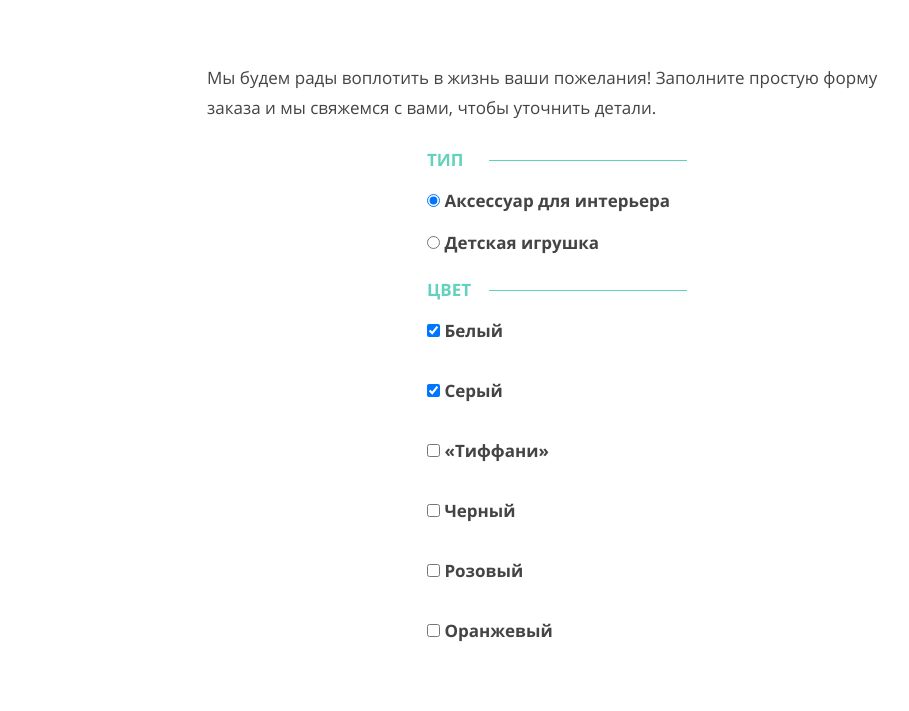
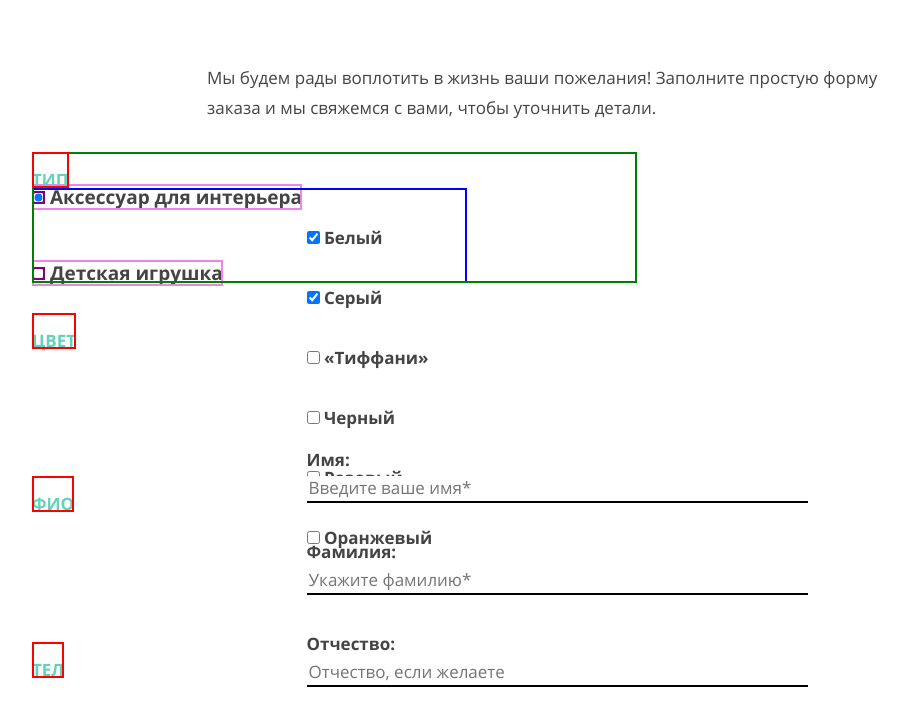
Before and after one commit to ksenya-7/143091-mishka-20, a website: page source/form.html in a window 1280 px wide. Shown: the part 380-1091 px from the top of the page, without its empty margins (83-992 px from the left). Drawn offline with nearby package versions, Linux system fonts and the light colour scheme; files that its build step writes are made by us from their sources; files whose address does not match are found by name.

Commit message:
продолжение

```diff
--- a/source/form.html
+++ b/source/form.html
@@ -153,7 +153,7 @@
           >
             <fieldset class="booking__fieldset filter-radio">
               <legend class="booking__legend">Тип</legend>
-              <ul class="filter-radio__list">
+              <ul class="booking__list filter-radio__list">
                 <li class="filter-radio__item">
                   <label class="filter-radio__label">
                     <input
--- a/source/sass/blocks/booking.scss
+++ b/source/sass/blocks/booking.scss
@@ -62,9 +62,16 @@
   font-weight: bold;
   font-size: 17px;
   line-height: 18px;
+
+  @include viewport--md {
+    margin: 0;
+  }
 }
 
 .booking__legend {
+  outline: 2px solid red;
+  outline-offset: -2px;
+
   position: relative;
   font-weight: bold;
   font-size: 17px;
@@ -81,11 +88,27 @@
     width: 198px;
     height: 1px;
     background-color: $color-mail;
+
+    @include viewport--md {
+      height: 0;
+    }
+  }
+
+  @include viewport--md {
+    padding-top: 20px;
   }
 }
 
 .booking__fieldset {
   border: none;
+
+  @include viewport--md {
+    display: flex;
+    flex-direction: row;
+    width: 600px;
+    height: 131px;
+    padding: 61px 0 0 216px;
+  }
 }
 
 .booking__input {
--- a/source/sass/blocks/demonstration.scss
+++ b/source/sass/blocks/demonstration.scss
@@ -3,12 +3,28 @@
   flex-direction: column;
   align-items: center;
 
-  width: 100%;
+  width: 260px;
   min-height: 503px;
-  margin: 30px 0 58px 0;
+  margin: 30px auto 58px auto;
   padding: 0;
 
   border: 1px solid $color-underline;
+
+  @include viewport--md {
+    width: 668px;
+    min-height: 743px;
+    margin: 53px auto 0 auto;
+  }
+
+  @include viewport--lg {
+    display: grid;
+    grid-template-columns: 682px 289px;
+    grid-template-rows: 172px 171px 112px;
+    column-gap: 79px;
+    width: 1050px;
+    min-height: 455px;
+    margin: 0 auto;
+  }
 }
 
 .demonstration__title {
@@ -28,23 +44,69 @@
     width: 32px;
     height: 22px;
 
-    background-image: url("./../img/icon-video.svg");
+    background-image: url("../img/icon-video.svg");
     background-color: transparent;
     background-repeat: no-repeat;
     background-position: center;
+
+    @include viewport--lg {
+      top: 47px;
+      left: 0;
+    }
+  }
+
+  @include viewport--md {
+    align-self: start;
+    margin: 0;
+    padding: 41px 0 0 107px;
+
+    font-size: 20px;
+    line-height: 24px;
+  }
+
+  @include viewport--lg {
+    grid-column: 2;
+    grid-row: 1;
+    width: 178px;
+    height: 48px;
+    padding: 96px 0 0 0;
+
+    font-size: 20px;
+    line-height: 24px;
   }
 }
 
 .demonstration__screen {
-  // width: 260px;
+  width: 100%;
   height: 150px;
   margin: 27px 0 0 0;
   padding: 0;
 
-  background-image: url("./../img/video-mobile@1x.jpg");
+  background-image: url("../img/video-mobile@1x.jpg");
   background-color: $color-fonpicture;
   background-repeat: no-repeat;
   background-position: center;
+
+  @include viewport--md {
+    order: -1;
+    width: 100%;
+    height: 455px;
+    margin: 0;
+
+    background-image: url("../img/video-tablet@1x.jpg");
+  }
+
+  @include viewport--lg {
+    order: -1;
+    grid-column: 1;
+    grid-row: 1/-1;
+
+    width: 682px;
+    height: 455px;
+    margin: 0;
+
+    background-image: url("../img/video-desktop@1x.jpg");
+  }
 }
 
 .demonstration__key {
@@ -57,6 +119,10 @@
   background-repeat: no-repeat;
   background-position: center;
   border: none;
+
+  @include viewport--md {
+    margin: 189px 0 0 283px;
+  }
 }
 
 .demonstration__caption {
@@ -65,6 +131,21 @@
   font-weight: normal;
   font-size: 13px;
   line-height: 24px;
+
+  @include viewport--md {
+    width: 611px;
+    margin: 25px auto 0;
+    font-size: 15px;
+    line-height: 30px;
+  }
+
+  @include viewport--lg {
+    grid-column: 2;
+    grid-row: 2;
+    width: 252px;
+    height: 120px;
+    margin: 0;
+  }
 }
 
 .demonstration__button {
@@ -72,4 +153,21 @@
   margin: 39px auto 0 auto;
 
   line-height: 16px;
+
+  @include viewport--md {
+    width: 584px;
+    margin: 41px auto 0 auto;
+
+    font-size: 17px;
+    line-height: 16px;
+  }
+
+  @include viewport--lg {
+    grid-column: 2;
+    grid-row: 3;
+
+    width: 230px;
+    height: 52px;
+    margin: 0;
+  }
 }
--- a/source/sass/blocks/filter-checkbox.scss
+++ b/source/sass/blocks/filter-checkbox.scss
@@ -20,6 +20,10 @@
   padding: 0;
 
   list-style: none;
+
+  @include viewport--md {
+    width: 501px;
+  }
 }
 
 .filter-checkbox__item {
@@ -30,4 +34,8 @@
   min-height: 60px;
   margin: 0;
   padding: 0;
+
+  @include viewport--md {
+    width: 435px;
+  }
 }
--- a/source/sass/blocks/filter-radio.scss
+++ b/source/sass/blocks/filter-radio.scss
@@ -1,15 +1,26 @@
 .filter-radio {
-  display: flex;
-  align-items: center;
-  justify-content: center;
+  outline: 2px solid green;
+  outline-offset: -2px;
+
+  // display: flex;
+  // align-items: center;
+  // justify-content: center;
 
   width: 100%;
   // min-height: 171px;
   margin: 29px 0 0 0;
   padding: 0;
+
+  @include viewport--md {
+    // display: block;
+    width: 605px;
+    height: 131px;
+  }
 }
 
 .filter-radio__list {
+  outline: 2px solid blue;
+  outline-offset: -2px;
   display: flex;
   flex-direction: column;
   justify-content: space-between;
@@ -20,4 +31,24 @@
   padding: 0;
 
   list-style: none;
+
+  @include viewport--md {
+    width: 435px;
+    margin: 0;
+  }
 }
+
+.filter-radio__label {
+  outline: 2px solid violet;
+  outline-offset: -2px;
+
+  @include viewport--md {
+    font-size: 19px;
+    line-height: 18px;
+  }
+}
+
+.filter-radio__input {
+  outline: 2px solid purple;
+  outline-offset: -2px;
+}
--- a/source/sass/blocks/filter-username.scss
+++ b/source/sass/blocks/filter-username.scss
@@ -18,6 +18,10 @@
   padding: 0;
 
   list-style: none;
+
+  @include viewport--md {
+    width: 501px;
+  }
 }
 
 .filter-username__item {
```
